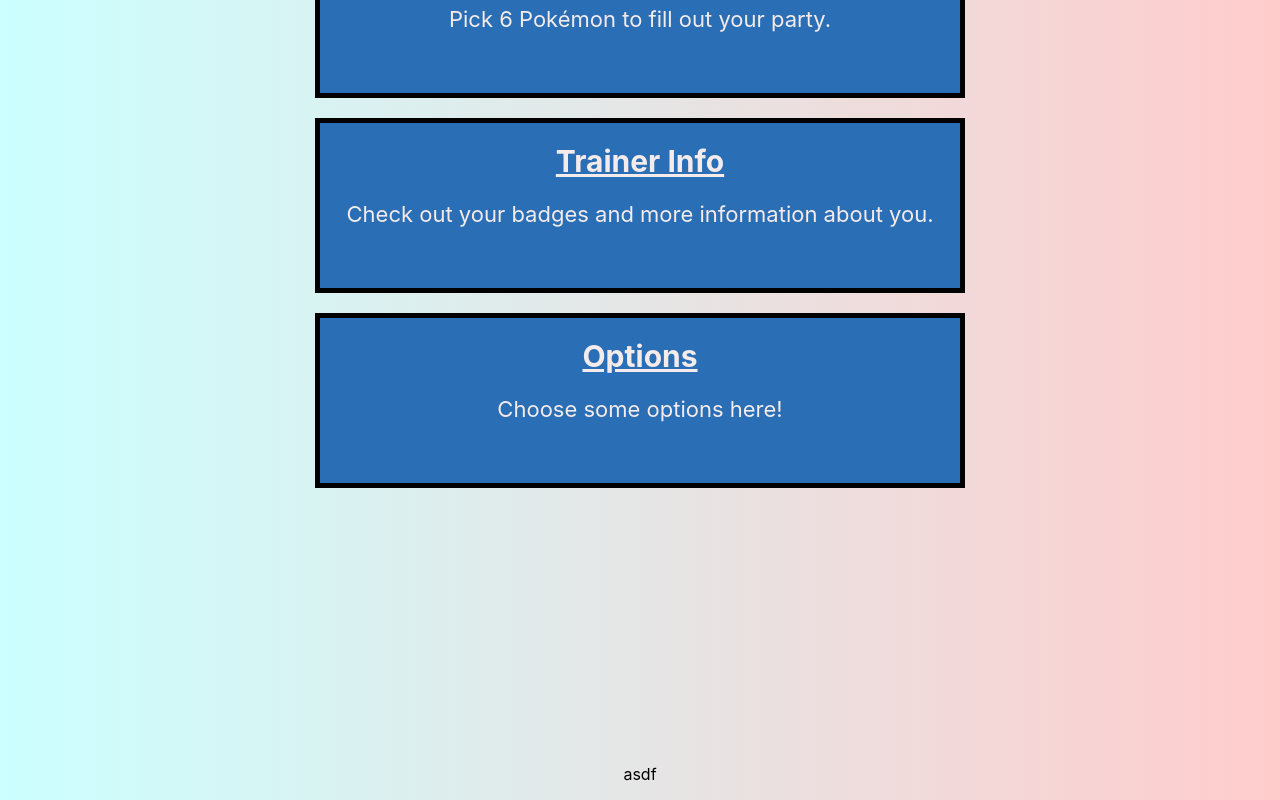
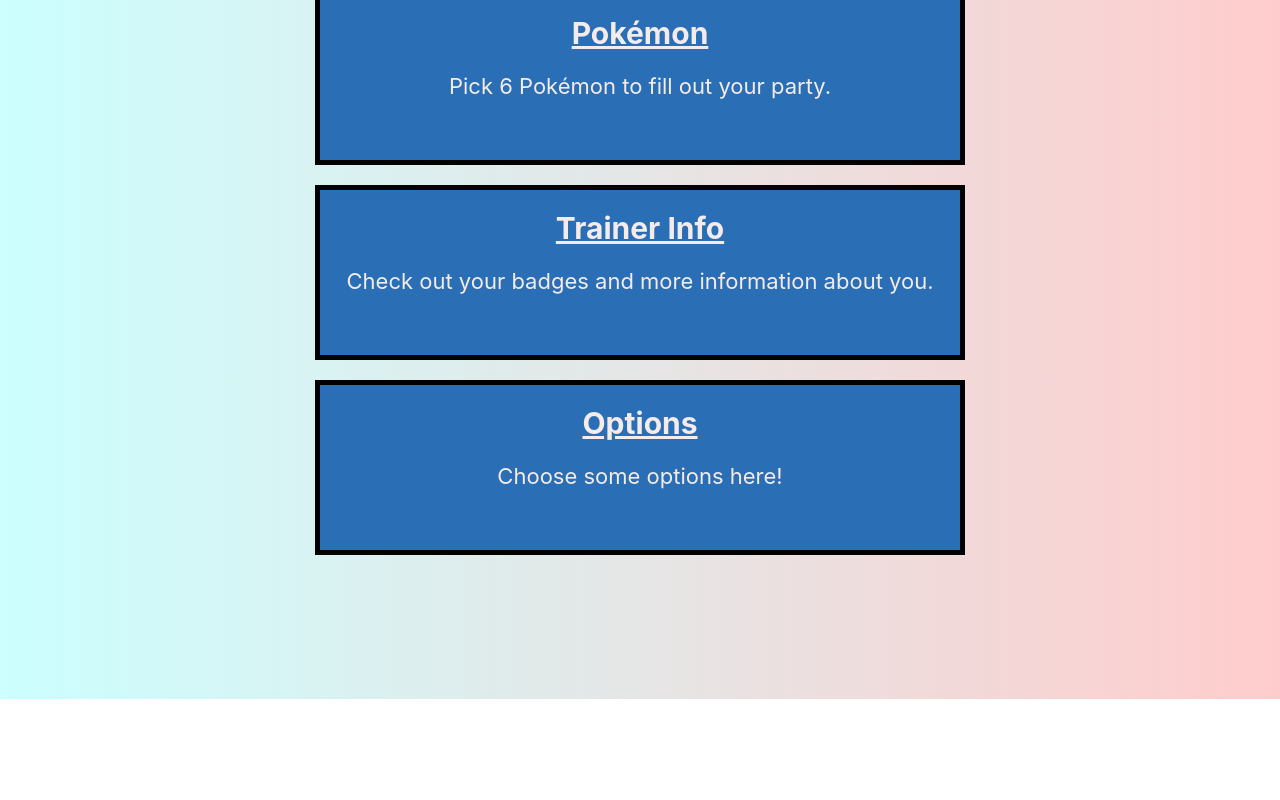
Before and after one commit to Kanginyi/Pokedex-Phase2-Project, a React (Create React App) app in the folder pokedex-phase2-project/: page / in a window 1280 px wide. Shown: the part 639-1439 px from the top of the page. After the commit the page ends 1338 px from the top, so only its background shows below. Built offline with nearby package versions, Linux system fonts and the light colour scheme; the HTML template or start-up script is replaced by a standard one.

Commit message:
Comment out footer code for now

```diff
--- a/pokedex-phase2-project/src/Components/Homepage.js
+++ b/pokedex-phase2-project/src/Components/Homepage.js
@@ -33,10 +33,13 @@
                     <p className="homepage-text">Choose some options here!</p>
                 </div>
             </div>
-            <br/><br/><br/><br/><br/><br/><br/><br/><br/><br/><br/><br/><br/>
-            <p>
-                asdf
-            </p>
+            <br/><br/><br/><br/>
+            {/* <footer>
+
+                <strong>Check Us Out:</strong><br/>
+                <a href="https://github.com/Kanginyi" target="_blank">Eric Yi</a><br/>
+                <a href="https://github.com/qd11" target="_blank">Quang Do</a>
+            </footer> */}
         </div>
     );
 }
--- a/pokedex-phase2-project/src/index.css
+++ b/pokedex-phase2-project/src/index.css
@@ -1,14 +1,17 @@
 /* Custom Scrollbar Styling Start */
 html::-webkit-scrollbar {
-  width: 1.5vw;
+  width: 1.3vw;
 }
 
 html::-webkit-scrollbar-thumb {
-  background-color: rgba(204, 255, 255, 0.65);
+  background-color: #CFF;
+  border-radius: 100vw;
+
 }
 
 html::-webkit-scrollbar-thumb:hover {
-  background-color: #CFF;
+  background-color: rgb(123, 192, 192);
+  border-radius: 100vw;
 }
 
 html::-webkit-scrollbar-track {
@@ -25,6 +28,7 @@
   -moz-osx-font-smoothing: grayscale;
   background: linear-gradient(90deg, #CCFFFF, #FFCCCC);
   text-align: center;
+  font-size: 30px;
 }
 
 code {
@@ -50,7 +54,6 @@
   height: 125px;
   width: 600px;
   text-align: center;
-  font-size: 30px;
   font-weight: bold;
 }
 
@@ -62,4 +65,10 @@
 .homepage-div:hover {
   box-shadow: 0 10px 10px 0 rgba(255, 0, 0, 0.4);
 }
+
+/* footer {
+  background-color: #2a6fb6;
+  height: 165px;
+  padding: 20px;
+} */
 /* Homepage Styling End */
```
